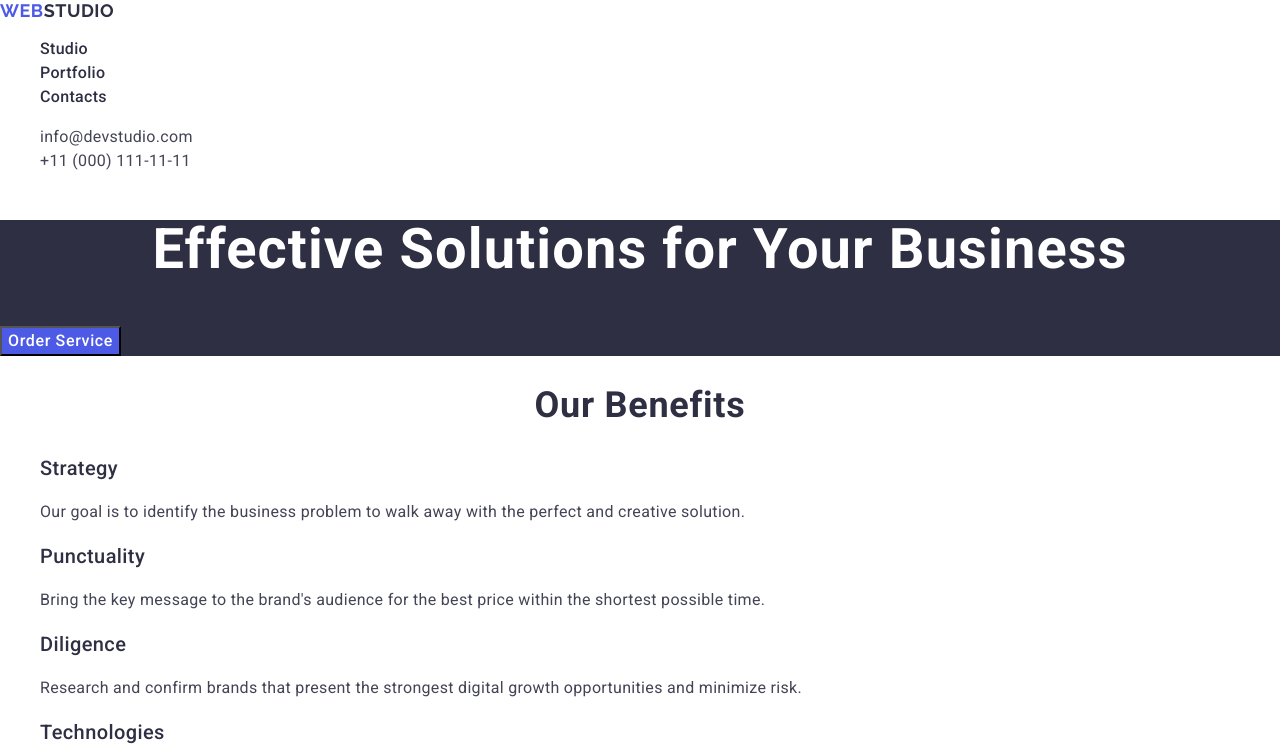
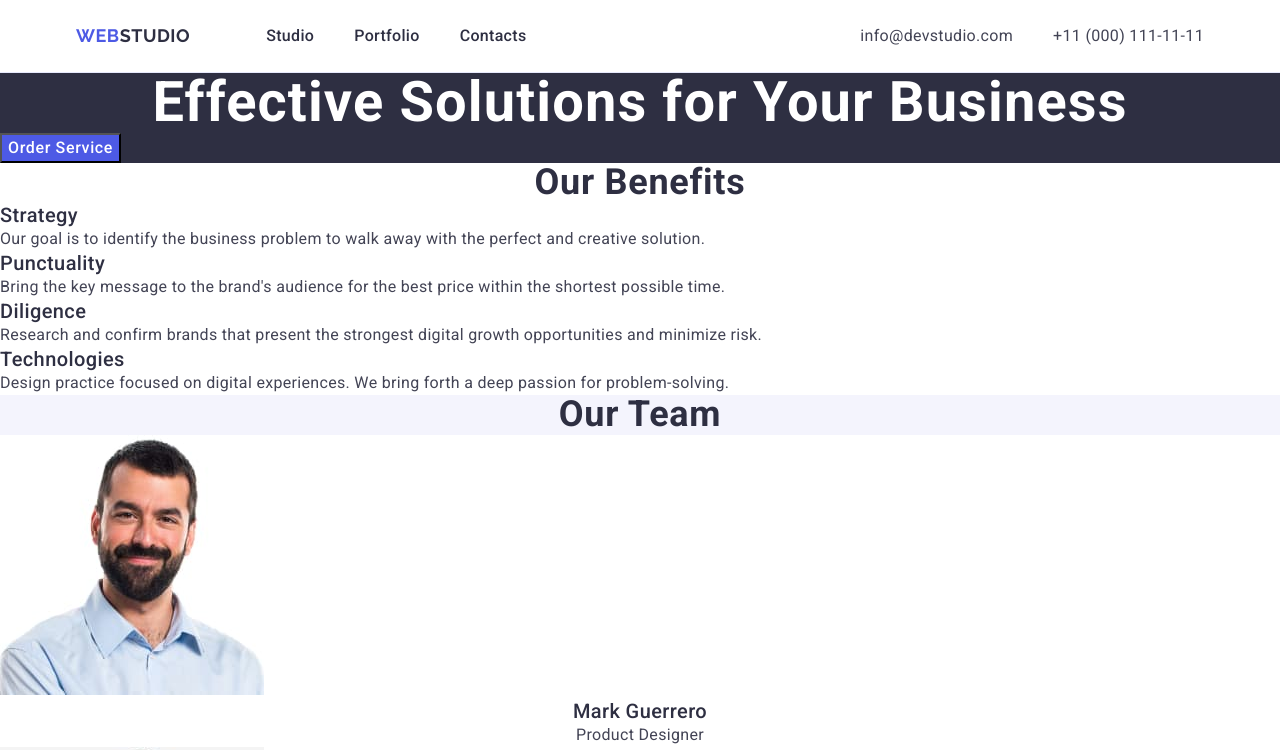
Before and after one commit to OlenaIvaschenko/goit-markup-hw-03, a plain HTML site: page index.html in a window 1280 px wide. Shown: the top 750 px of the page. Drawn offline with nearby package versions, Linux system fonts and the light colour scheme.

Commit message:
draft-header-markup-hw-3

```diff
--- a/css/styles.css
+++ b/css/styles.css
@@ -5,17 +5,43 @@ body {font-family: "Roboto", sans-serif;
 color: #434455;
 background-color: #fff;
 }
+
+/* reset */
+
 ul, ol {
     list-style-type: none;
+    margin: 0;
+    padding: 0;
+}
+h1, h2, h3, h4, h5, h6, p {
+    margin: 0;
 }
 
 a {
     text-decoration: none;
 }
 
+/* common */
 
-/* header */
+.container {
+    max-width: 1158px;
+    padding: 0 15px;
+    margin: 0 auto;
+    }
 
+    /* header */
+    .page-header {
+        border-bottom: 1px solid #e7e9fc;
+    }
+
+    .header-container {
+        display: flex;
+        align-items: center;
+    }
+    .header-nav {
+        display: flex;
+        align-items: center;
+    }
 
 .logo {
 font-family: "Raleway", sans-serif;
@@ -26,12 +52,22 @@ font-family: "Raleway", sans-serif;
     text-transform: uppercase;
     color: #4d5ae5;
 }
+.header-logo {
+    padding: 24px 0;
+    margin-right: 76px;
+}
 .header-logo .logo-part {
-    color: #2e2f42;
+    color: #2e2f42;}
 
+.nav-list {
+    display: flex;
+    align-items: center;
+    gap: 40px;
+    }
 
-}
 .nav-link {
+    display: block;
+    padding: 24px 0;
         font-weight: 500;
         font-size: 16px;
         line-height: 1.5;
@@ -40,10 +76,19 @@ font-family: "Raleway", sans-serif;
 }
 
 .contacts {
+
     font-style: normal;
+    margin-left: auto;
+
+   .contacts-list {
+    display: flex;
+    align-items: center;
+    gap: 40px;
+   }
 }
 .contacts-link {
-
+    display: block;
+    padding: 24px 0;
         font-size: 16px;
         line-height: 1.5;
         letter-spacing: 0.02em;
--- a/index.html
+++ b/index.html
@@ -24,7 +24,9 @@
     <link rel="stylesheet" href="./css/styles.css" />
   </head>
   <body>
+    <!-- Header -->
     <header class="page-header">
+     <div class="container header-container">
       <nav class="header-nav">
         <a class="logo header-logo" href="./index.html"
           >Web<span class="logo-part">Studio</span></a
@@ -33,8 +35,10 @@
           <li class="nav-item">
             <a class="nav-link" href="./index.html">Studio</a>
           </li>
-          <li class="nav-item"><a class="nav-link" href="">Portfolio</a></li>
-          <li class="nav-item"><a class="nav-link" href="">Contacts</a></li>
+          <li class="nav-item"><a class="nav-link" href="">Portfolio</a>
+          </li>
+          <li class="nav-item"><a class="nav-link" href="">Contacts</a>
+          </li>
         </ul>
       </nav>
       <address class="contacts">
@@ -51,6 +55,7 @@
           </li>
         </ul>
       </address>
+    </div>
     </header>
     <main>
       <!-- Hero section -->
```
